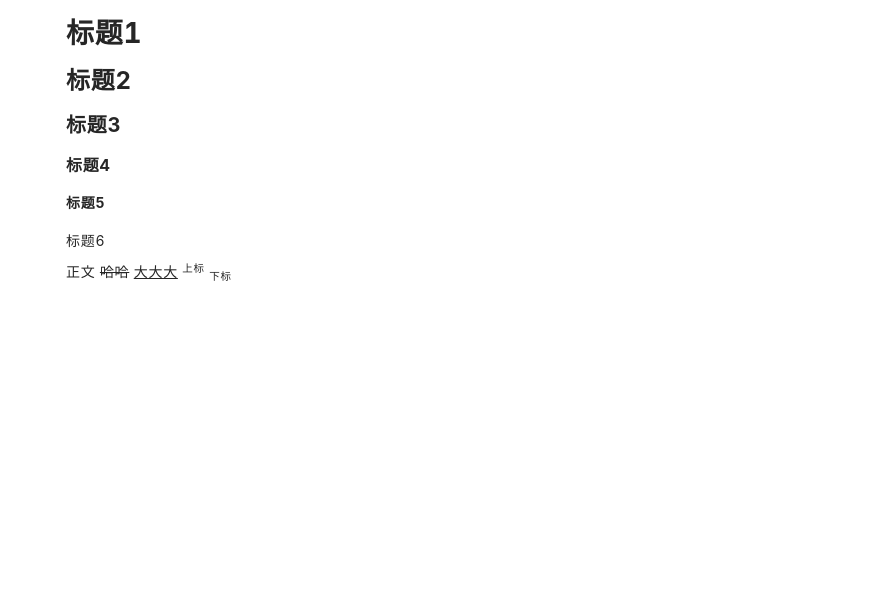
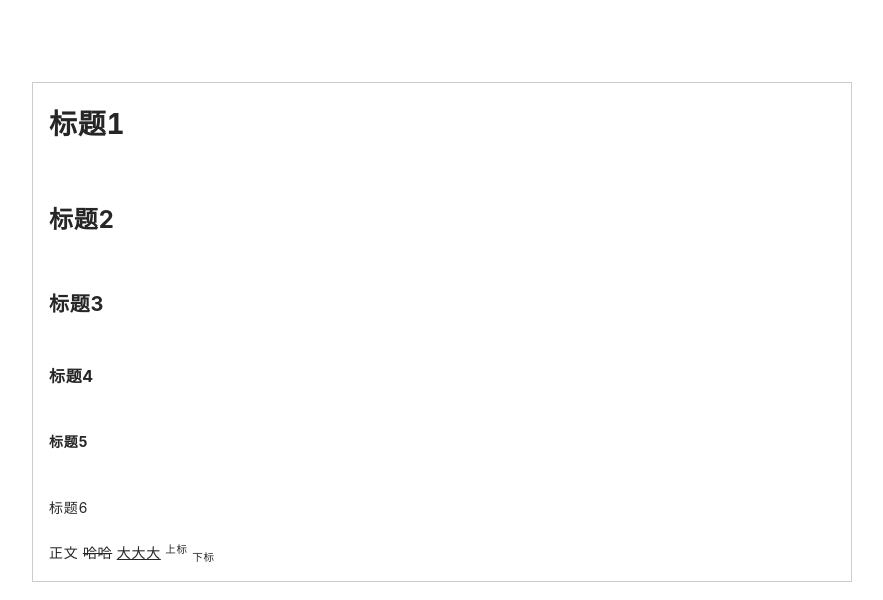
Before and after one commit to leizongmin/lei-markdown-style, a website: page examples/file4.html in a window 1280 px wide. Shown: the whole page, without its empty margins (198-1081 px from the left). Drawn offline with Linux system fonts and the light colour scheme.

Commit message:
fix: lei-md

```diff
--- a/examples/file4.html
+++ b/examples/file4.html
@@ -8,10 +8,19 @@
   <title>Document</title>
   <link rel="stylesheet" href="../lei-md.css">
   <link rel="stylesheet" href="./hljs-github.css">
+  <style>
+    .editor {
+      border: 1px solid #ccc;
+      padding: 16px;
+      max-width: 786px;
+      margin-left: auto;
+      margin-right: auto;
+    }
+  </style>
 </head>
 
 <body>
-  <article class="lei-md">
+  <article class="lei-md auto-fix editor" contenteditable>
     <h1>标题1</h1>
     <h2>标题2</h2>
     <h3>标题3</h3>
--- a/lei-md.less
+++ b/lei-md.less
@@ -34,6 +34,7 @@
   -webkit-user-select: auto;
 
   max-width: 752px;
+  padding: 0 12px;
   margin-left: auto;
   margin-right: auto;
 
```
Also changed, not shown: lei-md.css.
